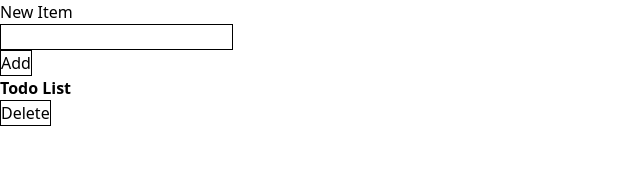
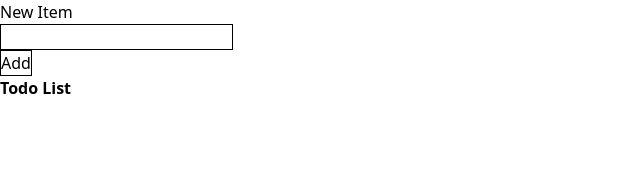
Before and after one commit to hadi-mollataheri/todo-list-app, a React (Create React App) app: page / in a window 1280 px wide. Shown: the top 190 px of the page, without its empty margins (0-640 px from the left). Built offline with nearby package versions, Linux system fonts and the light colour scheme.

Commit message:
Delete DeleteButton component there was no need for it -Add a delete button for every item that is created in TodoItems

```diff
--- a/src/App.js
+++ b/src/App.js
@@ -12,7 +12,7 @@ function App() {
         setUserInput={setUserInput}
         setTodoItems={setTodoItems}
       />
-      <TodoList todoItems={todoItems} />
+      <TodoList todoItems={todoItems} setTodoItems={setTodoItems} />
     </main>
   );
 }
--- a/src/components/DeleteButton.js
+++ /dev/null
@@ -1,11 +0,0 @@
-import React from 'react';
-
-function DeleteButton() {
-  return (
-    <div>
-      <button className='border border-black'>Delete</button>
-    </div>
-  );
-}
-
-export default DeleteButton;
--- a/src/components/TodoItems.js
+++ b/src/components/TodoItems.js
@@ -8,6 +8,7 @@ function TodoItems({ todoItems }) {
           <input id={`todo-checkbox-${index}`} type='checkbox'></input>
           {item}
         </label>
+        <button>Delete</button>
       </div>
     );
   });
--- a/src/components/TodoList.js
+++ b/src/components/TodoList.js
@@ -1,13 +1,11 @@
 import React from 'react';
 import TodoItems from './TodoItems';
-import DeleteButton from './DeleteButton';
 
-function TodoList({todoItems}) {
+function TodoList({todoItems, setTodoItems}) {
   return (
     <div>
       <h2 className='font-bold'>Todo List</h2>
       <TodoItems todoItems={todoItems} />
-      <DeleteButton />
     </div>
   );
 }
```
